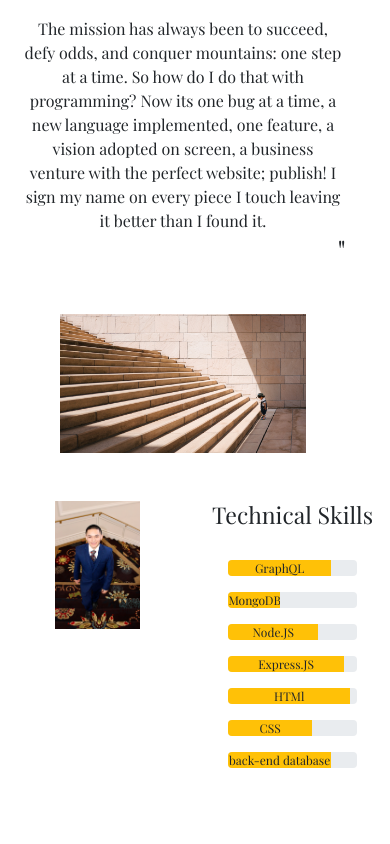
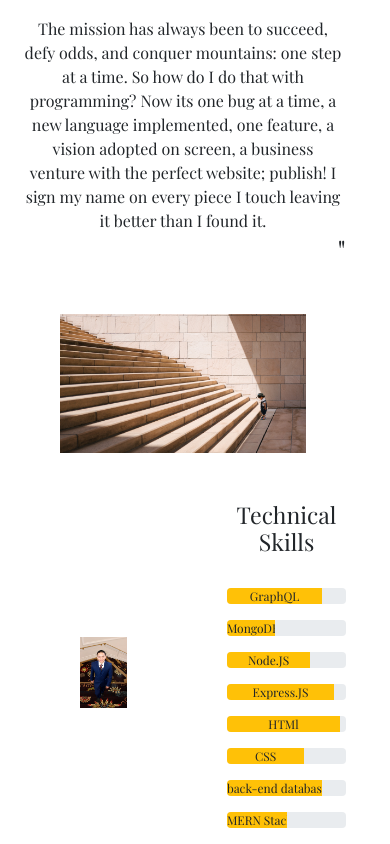
Before and after one commit to santiagov916/profolio, a React (Create React App) app: page / in a window 390 px wide. Shown: the part 593-1437 px from the top of the page. Before the commit the page ends 1377 px from the top, so only its background shows below. Built offline with nearby package versions, Linux system fonts and the light colour scheme.

Commit message:
second-skills-section looks good and is responsive

```diff
--- a/src/components/Skills/index.js
+++ b/src/components/Skills/index.js
@@ -9,10 +9,12 @@ function TechnicalSkills() {
     return (
         <>
         <div className="container-fluid">
-            <div className="row">
-                <div className="col-6">
-                    <Image fluid alt="" src={stairs} className="w-50 offset-3" />
+            <div className="row m-auto">
+                <div className="col-6 my-auto">
+                    <Image fluid alt="" src={stairs} className="w-50 offset-3 p-3" />
                 </div>
+
+
                 <div className="col-6 m-auto">
 
                         <header className="text-center m-auto h3 pb-3">Technical Skills</header>
@@ -39,6 +41,9 @@ function TechnicalSkills() {
                             <div className="col-12 my-3">
                             <ProgressBar className="w-75 m-auto" variant="warning text-dark" now={80} label={`back-end database`}></ProgressBar>
                             </div>
+                            <div className="col-12 my-3">
+                            <ProgressBar className="w-75 m-auto" variant="warning text-dark" now={50} label={`MERN Stack`}></ProgressBar>
+                            </div>
 
                </div>
 
```
